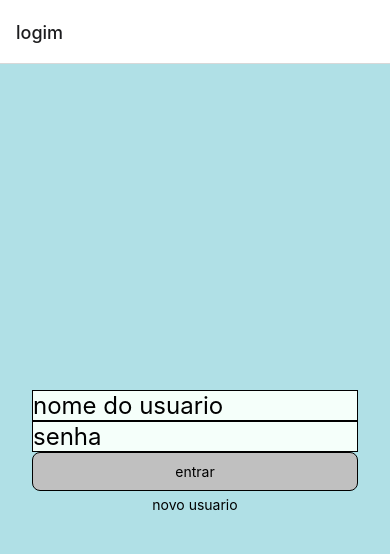
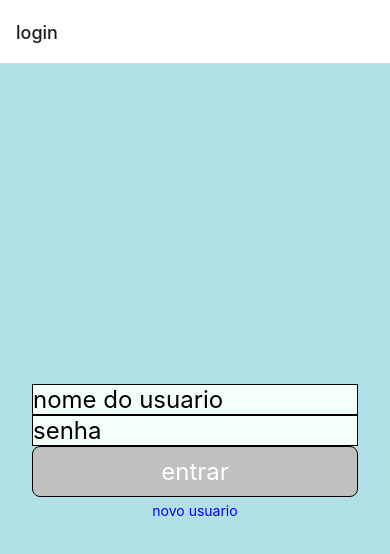
Before and after one commit to jonnathan098/app, a React Native app: screen /login in a window 390 px wide. Shown: the top 554 px of the page. Built offline with nearby package versions, Linux system fonts and the light colour scheme.

Commit message:
arumando alguns erros

```diff
--- a/App.tsx
+++ b/App.tsx
@@ -6,20 +6,15 @@ import LoginScreen from './src/screens/Login';
 import PerfilScreen from './src/screens/Perfil';
 import TelaPricipal from './src/screens/TelaPricipal';
 
-
-
 const app: React.FC = () => {
   const Stack = createNativeStackNavigator();
-
   return(
     <NavigationContainer>
       <Stack.Navigator>
-        <Stack.Screen name="logim" component={LoginScreen} />
+        <Stack.Screen name="login" component={LoginScreen} />
         <Stack.Screen name="Perfl" component={PerfilScreen} />
-
       </Stack.Navigator>
     </NavigationContainer>
   );
 };
-
 export default app;
--- a/package.json
+++ b/package.json
@@ -18,7 +18,7 @@
     "react-dom": "17.0.1",
     "react-native": "0.64.3",
     "react-native-safe-area-context": "3.3.2",
-    "react-native-screens": "~3.10.1",
+    "react-native-screens": "^3.13.1",
     "react-native-web": "0.17.1"
   },
   "devDependencies": {
--- a/src/screens/login.tsx
+++ b/src/screens/login.tsx
@@ -18,6 +18,9 @@ const styles = StyleSheet.create({
         padding:5,
         alignItems:'center',
     },
+    buttonTextLinkeNovoUsuario:{
+        color:'#0000FF',
+    },
     Button:{
         backgroundColor: '#C0C0C0',
         alignItems:'center',
@@ -25,7 +28,10 @@ const styles = StyleSheet.create({
         padding:10,
         borderRadius:8
     },
-
+    buttonText:{
+        color:'#fff',
+        fontSize : 24,
+    },
     MansagemDeerror:{
         textTransform:'uppercase',
         alignItems:'center',
@@ -71,13 +77,13 @@ return(
         <TouchableOpacity
       style={styles.Button}
        onPress={botaoLoginPressionado }>
-       <Text>entrar</Text>
+       <Text style={styles.buttonText}>entrar</Text>
       </TouchableOpacity>
 
        <TouchableOpacity
       style={styles.linkNovoUsuario}
        onPress={() => {}}>
-       <Text>novo usuario</Text>
+       <Text style={styles.buttonTextLinkeNovoUsuario}>novo usuario</Text>
       </TouchableOpacity>
     </View>
 )
```
Also changed, not shown: 1 other file (tests, documents, lock files or other folders).
